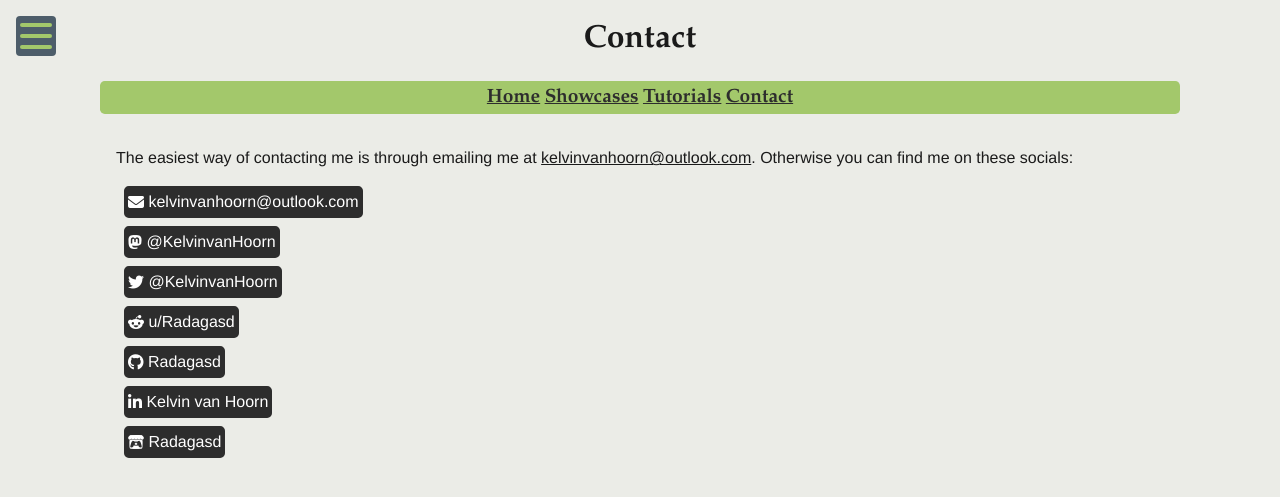
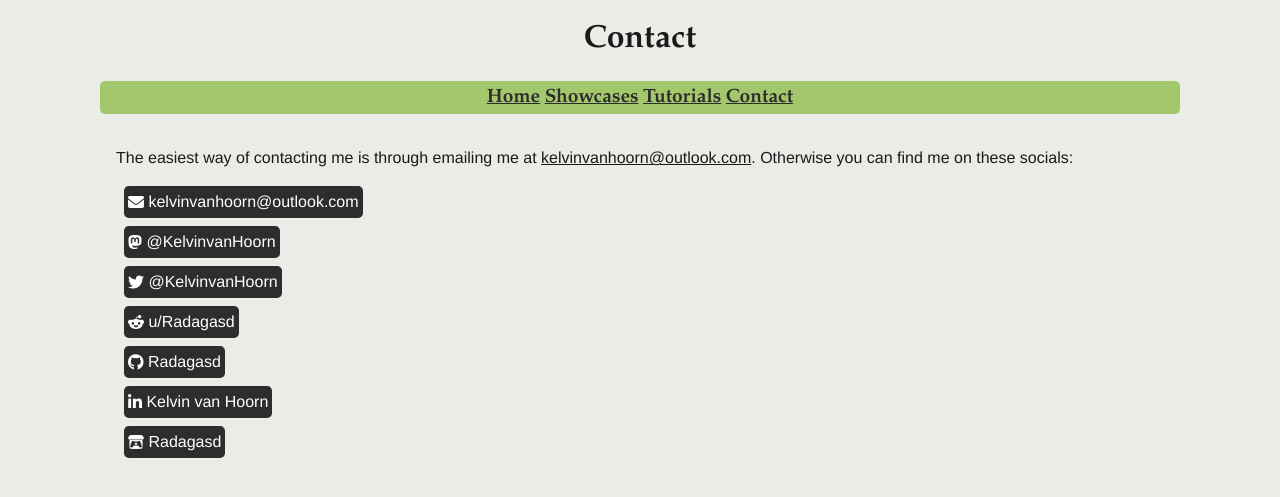
Before and after one commit to Radagasd/Radagasd.github.io, a Jekyll site: the page built from Contact/index.html, in a window 1280 px wide. Shown: the top 497 px of the page. Built offline with Jekyll 4.4.1, drawn with Linux system fonts in a browser that asks for light colours; nearby versions of some CDN libraries.

Commit message:
Switch between navbar and hamburger at maxwidth

```diff
--- a/_sass/layout/_header.scss
+++ b/_sass/layout/_header.scss
@@ -80,10 +80,12 @@
         font-weight: 700;
         font-family: 'Palatino', serif;
         color: var(--bg-note);
+        transition: 0.3s, visibility 0.5s, height 0.5s;
     }
 
     .header-menu li{
         display: inline-block;
+
     }
 
     @media screen and (max-width: $header-width){
@@ -99,4 +101,10 @@
             margin: 0 0.5rem;
         }
     }
+
+    @media screen and (max-width: $navbar-width){
+        .header-menu li{
+            display: none;
+        }
+    }
 }
--- a/_sass/libs/_menu.scss
+++ b/_sass/libs/_menu.scss
@@ -1,6 +1,12 @@
 #hamburger-menu {
-    // display: none;
+    display: none;
     text-align: left;
+}
+
+@media screen and (max-width: $navbar-width){
+    #hamburger-menu{
+        display: block;
+    }
 }
 
 #menu__toggle {
--- a/_sass/libs/_vars.scss
+++ b/_sass/libs/_vars.scss
@@ -49,6 +49,8 @@
 $about-me-width: 960px;
 // Width at which the showcase elements need to stack
 $showcase-elements-width: 600px;
+// Width at which the navbar gets replaced by the hamburger menu
+$navbar-width: 600px;
 
 // Starting width for sticky header, taking into account hamburger button
 // medium-width + button and padding
```
